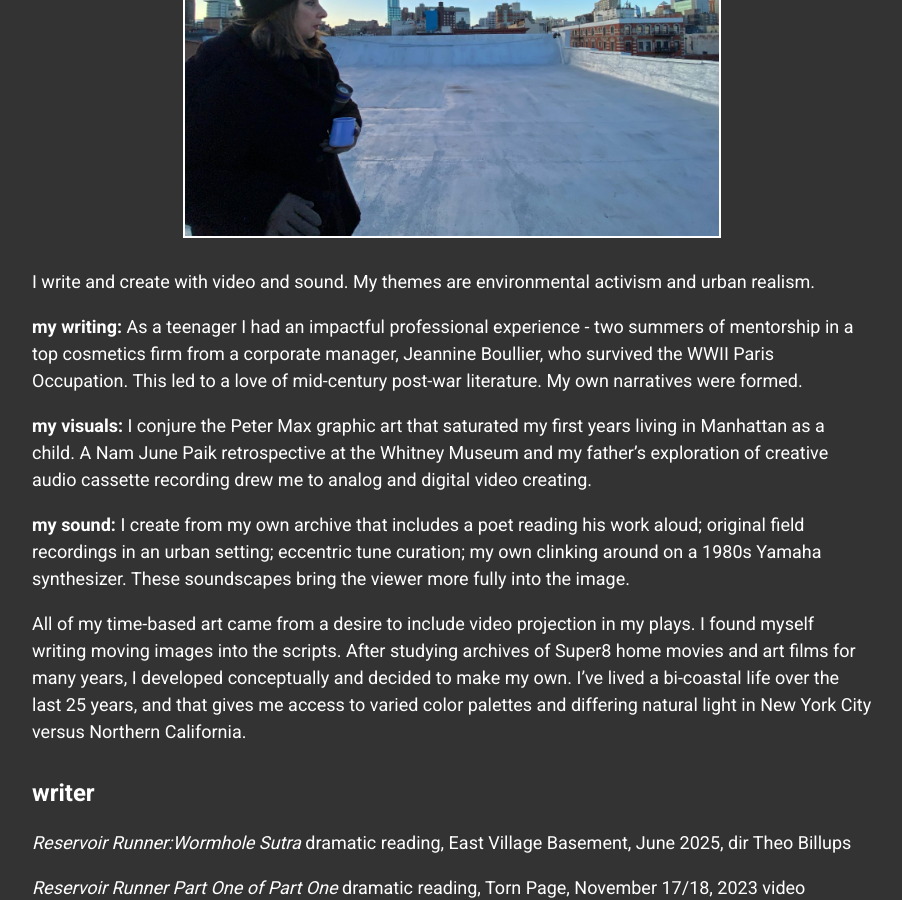
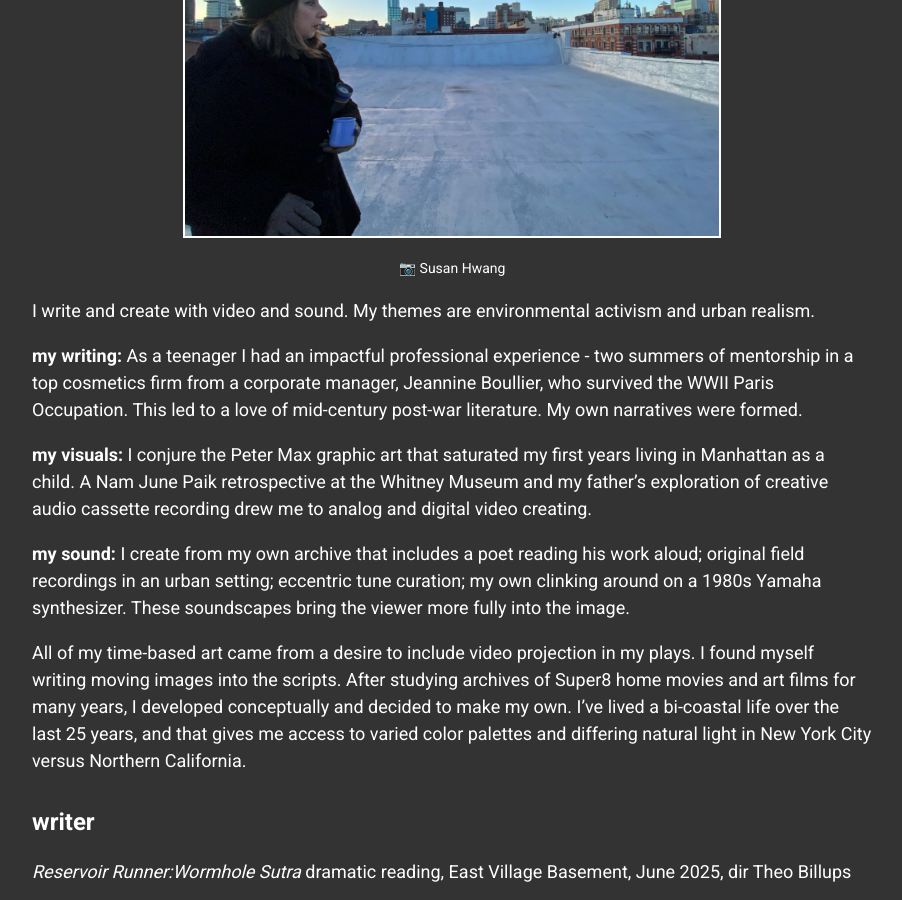
Before and after one commit to minicreative/victoriawolfe, a Jekyll site: the page built from index.md, in a window 1280 px wide and 900 px high, scrolled down 348 px. Shown: the whole window, without its empty margins (188-1090 px from the left). Built offline with Jekyll 4.4.1, drawn with Linux system fonts in a browser that asks for light colours.

Commit message:
manual edits, photo credit

```diff
--- a/index.md
+++ b/index.md
@@ -3,11 +3,17 @@
 permalink: /
 layout: page
 ---
-# victoria wolfe
 
-images and sound
+<div style="text-align:center">
+<h1>victoria wolfe</h1>
+<p>images and sound</p>
+</div>
 
 ![](uploads/VictoriaWolfe.png)
+
+<div style="font-size:14px; margin-top:-10px; text-align:center;">
+ 📷 Susan Hwang
+</div>
 
 I write and create with video and sound. My themes are environmental activism and urban realism.
 
@@ -89,7 +95,7 @@
 
 *DIALOGUE WITH POP*, 2004, curator, Spaceworks @ The Tank; incl Miranda July, Zhang Huan, Freestyle Collective, Maxi Cohen, Kent Lambert
 
-<img src="uploads/Work1.jpg" class="large" />
+<img src="uploads/Work1.jpg" class="half" />
 <img src="uploads/Work2.jpg" class="half" />
 
 Central Park Bench Maquette, foam core board, August 2009
@@ -100,8 +106,9 @@
 "The most satisfying work though is \[the] sound installation, *Excerpt, Central Park, NYC, August 8, 2009*. A simple corner piled with cedar chips and a park bench invites visitors to sit and listen. . .Most of the sounds are simply those of people rushing by but the snippets of conversations are suggested. Only one regarding someone's "meanness" is all that intelligible and the mind races while trying to string together some coherent
 narrative, this too is apophenia inducing." (Jeff Jahn, PortlandArt.net, October 19, 2009)
 
+![](uploads/Poster1.jpg)
+
 <div style="text-align:center">
-<img src="uploads/Poster1.jpg" class="large center">
 original photo and graphic for promotional postcard for <i>Battlements On Fire</i><br />
 @ the garage art space, San Francisco, 2009<br />
 a friend on my manhattan rooftop
```
